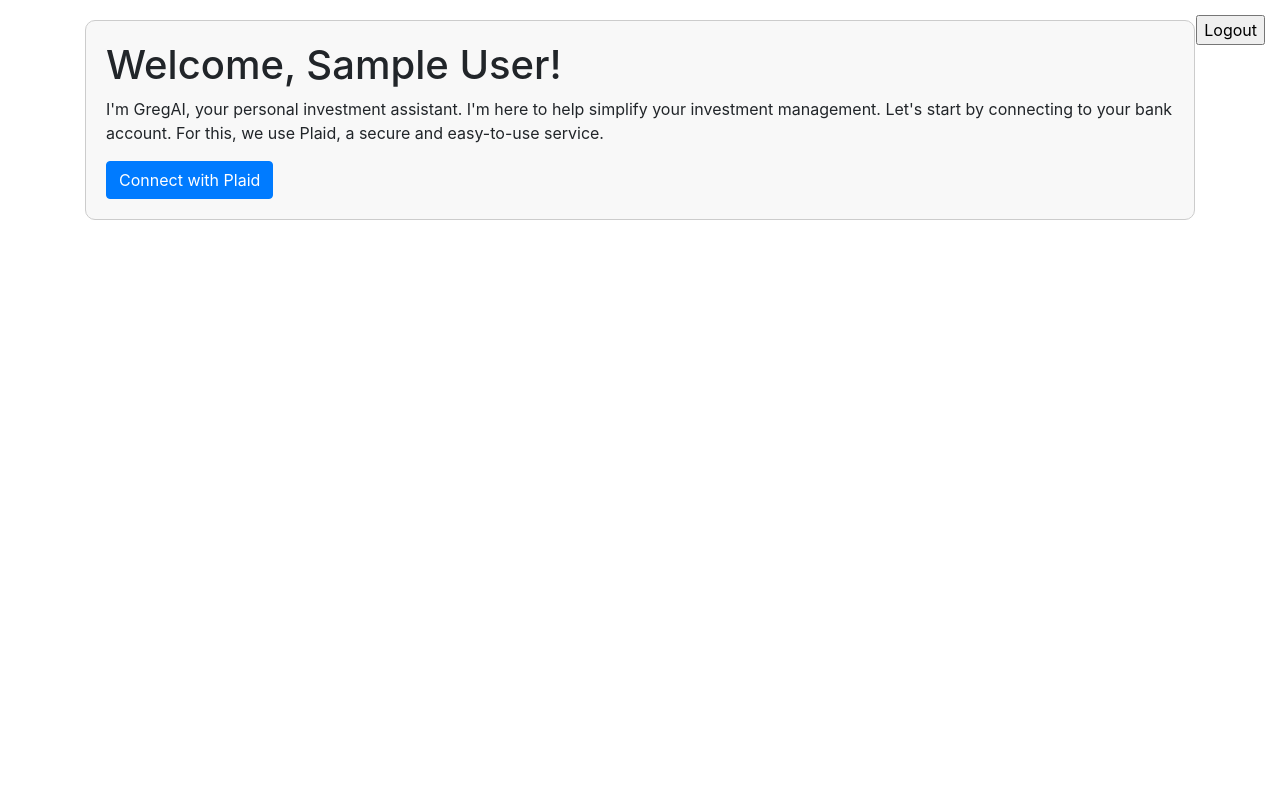
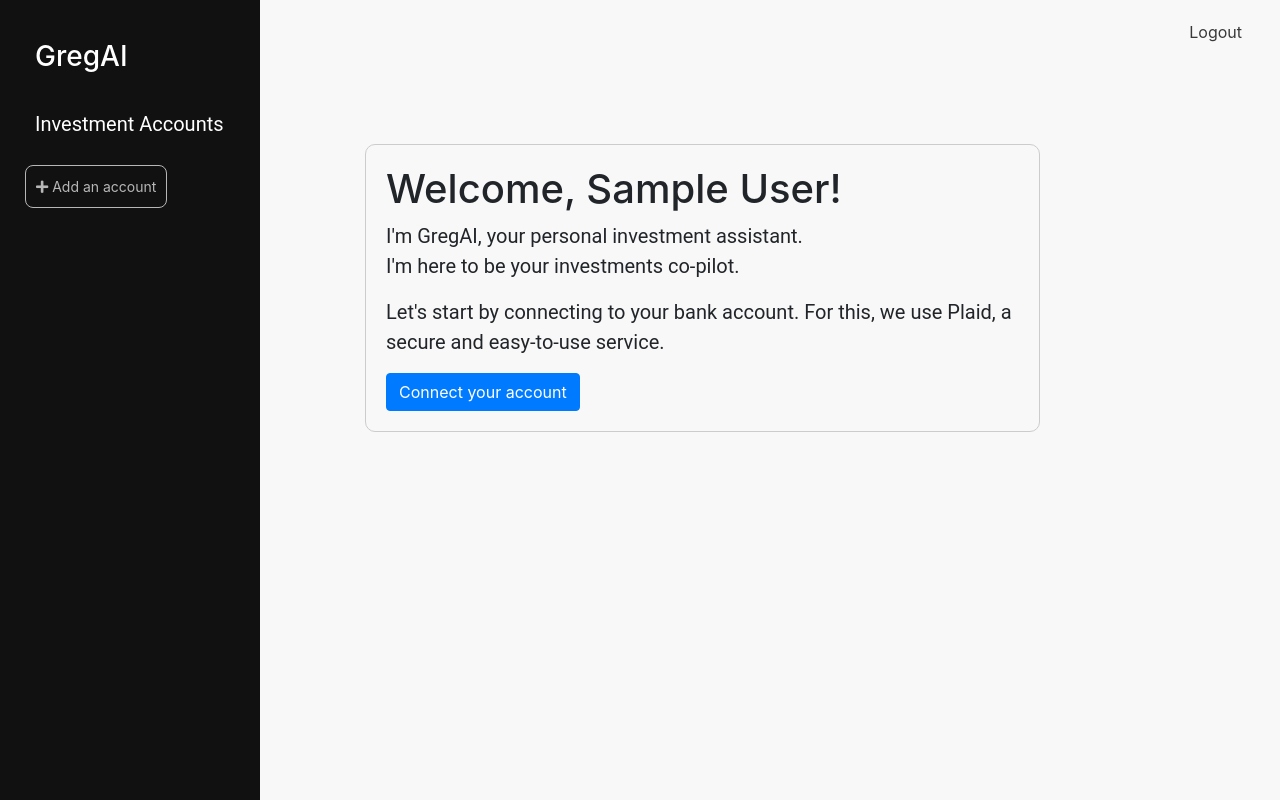
Before and after one commit to rodrigocruzs/Portfolio-chatbot, a Flask app: page /welcome in a window 1280 px wide. Run offline with Flask 3, Linux system fonts and the light colour scheme; the visitor is signed in with stand-in values (Sample User, id 1); some libraries are stand-ins or nearby versions.

Commit message:
changed css of welcome and rebuild the workflow

```diff
--- a/Whatsapp/static/styles.css
+++ b/Whatsapp/static/styles.css
@@ -207,3 +207,51 @@ p.account-link {
   text-decoration: none;
   font-size: 14px;
 }
+
+.p-2.top-bar button {
+  top: 20px;
+  right: 20px;
+  color: #B7B7B7;
+  background: transparent;
+  padding: 8px 12px;
+  text-decoration: none;
+  font-size: 14px;
+  display: inline-block;
+  width: auto;
+}
+
+.account-button {
+  color: #B7B7B7;
+  background: transparent;
+  border: 0.5px solid #B7B7B7;
+  border-radius: 8px;
+  padding: 8px 12px;
+  text-decoration: none;
+  font-size: 14px;
+  padding: 10px;
+  margin-left: 25px;
+}
+
+body.welcome-page {
+  background-color: #B7B7B7;
+}
+
+.d-flex.flex-row.flex-grow-1 {
+  background-color: #f8f8f8; /* This is a white color */
+}
+
+.logout-btn {
+  width: auto;
+  color: #393939;
+  background-color: transparent;
+  text-decoration: none;
+  border: none;
+  float: right;
+  margin-right: 20px;
+  margin-top: 10px;
+  padding: 2px 10px;
+}
+
+h1.dashboard-title {
+  text-align: left;
+}
--- a/Whatsapp/templates/welcome.html
+++ b/Whatsapp/templates/welcome.html
@@ -1,12 +1,64 @@
 <!doctype html>
 <html lang="en">
   <head>
+    <meta charset="UTF-8">
+    <meta http-equiv="X-UA-Compatible" content="IE=edge">
+    <meta name="viewport" content="width=device-width, initial-scale=1.0">
+    <title>GregAI - Your personal investment manager</title>
+    <link rel="stylesheet" type="text/css" href="{{ url_for('static', filename='styles.css') }}">
+    <style>
+        .sidebar {
+            height: 100%;
+            width: 260px;
+            position: fixed;
+            z-index: 1;
+            top: 0;
+            left: 0;
+            background-color: #111;
+            overflow-x: hidden;
+            padding-top: 20px;
+        }
+        .sidebar p {
+            padding: 10px;
+            text-align: center;
+            margin-left: 25px;
+            margin-top: 15px;
+            color: white;
+            text-align: left;
+            /* display: none; */
+        }
+
+        .sidebar h3 {
+            padding: 10px;
+            color: white;
+            margin-top: 10px;
+            margin-left: 25px;
+            cursor: pointer;
+            text-align: left;
+        }
+    </style>
+
+    <script>
+      function toggleInvestmentAccounts() {
+          var x = document.getElementById("investmentAccounts");
+          if (x.style.display === "none") {
+              x.style.display = "block";
+          } else {
+              x.style.display = "none";
+          }
+      }
+    </script>
+
     <!-- Required meta tags -->
     <meta charset="utf-8">
     <meta name="viewport" content="width=device-width, initial-scale=1">
 
     <!-- Bootstrap CSS -->
     <link href="https://stackpath.bootstrapcdn.com/bootstrap/4.5.2/css/bootstrap.min.css" rel="stylesheet">
+
+    <!-- Font Awesome CSS -->
+    <link rel="stylesheet" href="https://use.fontawesome.com/releases/v5.7.0/css/all.css" integrity="sha384-lZN37f5QGtY3VHgisS14W3ExzMWZxybE1SJSEsQp9S+oqd12jhcu+A56Ebc1zFSJ" crossorigin="anonymous">
+
 
     <style>
       .chat-container {
@@ -17,26 +69,47 @@
         margin-top: 20px;
       }
 
-      .logout-btn {
-        position: absolute;
-        right: 15px;
-        top: 15px;
+      .top-bar {
+        background-color: #f8f8f8; /* This makes the top bar transparent */
+
       }
+
+      .container {
+        margin-left: 350px; /* Make this larger if your sidebar width increases */
+        margin-top: 70px;
+        padding-right: 240px;
+        background-color: #f8f8f8;
+      }
+
     </style>
 
     <title>Welcome</title>
   </head>
-  <body>
-    <div class="container">
-      <form class="logout-btn" action="{{ url_for('logout') }}" method="post">
-        <input type="submit" value="Logout">
-      </form>
 
-      <div class="chat-container">
-        <h1>Welcome, {{ name }}!</h1>
-        <p>I'm GregAI, your personal investment assistant. I'm here to help simplify your investment management. Let's start by connecting to your bank account. For this, we use Plaid, a secure and easy-to-use service.</p>
-        <button class="btn btn-primary" id="connect-with-plaid">Connect with Plaid</button>
-      </div>
+  <body class="welcome-page">
+    <div class="d-flex flex-column vh-100">
+        <div class="p-2 top-bar">
+            <a href="{{ url_for('logout') }}" class="logout-btn">Logout</a>
+        </div>
+        <div class="d-flex flex-row flex-grow-1">
+            <div class="sidebar">
+                <h3>GregAI</h3>
+                <p onclick="toggleInvestmentAccounts()">Investment Accounts</p>
+                <div id="investmentAccounts">
+                  <button class="account-button" id="add-account-button">
+                    <i class="fas fa-plus"></i> Add an account
+                  </button>
+              </div>
+            </div>
+            <div class="container flex-grow-1">
+                <div class="chat-container">
+                    <h1 class="dashboard-title">Welcome, {{ name }}!</h1>
+                    <p>I'm GregAI, your personal investment assistant. <br>I'm here to be your investments co-pilot.</p>
+                    <p>Let's start by connecting to your bank account. For this, we use Plaid, a secure and easy-to-use service.</p>
+                    <button class="btn btn-primary" id="connect-with-plaid">Connect your account</button>
+                </div>
+            </div>
+        </div>
     </div>
   </body>
 </html>
```
